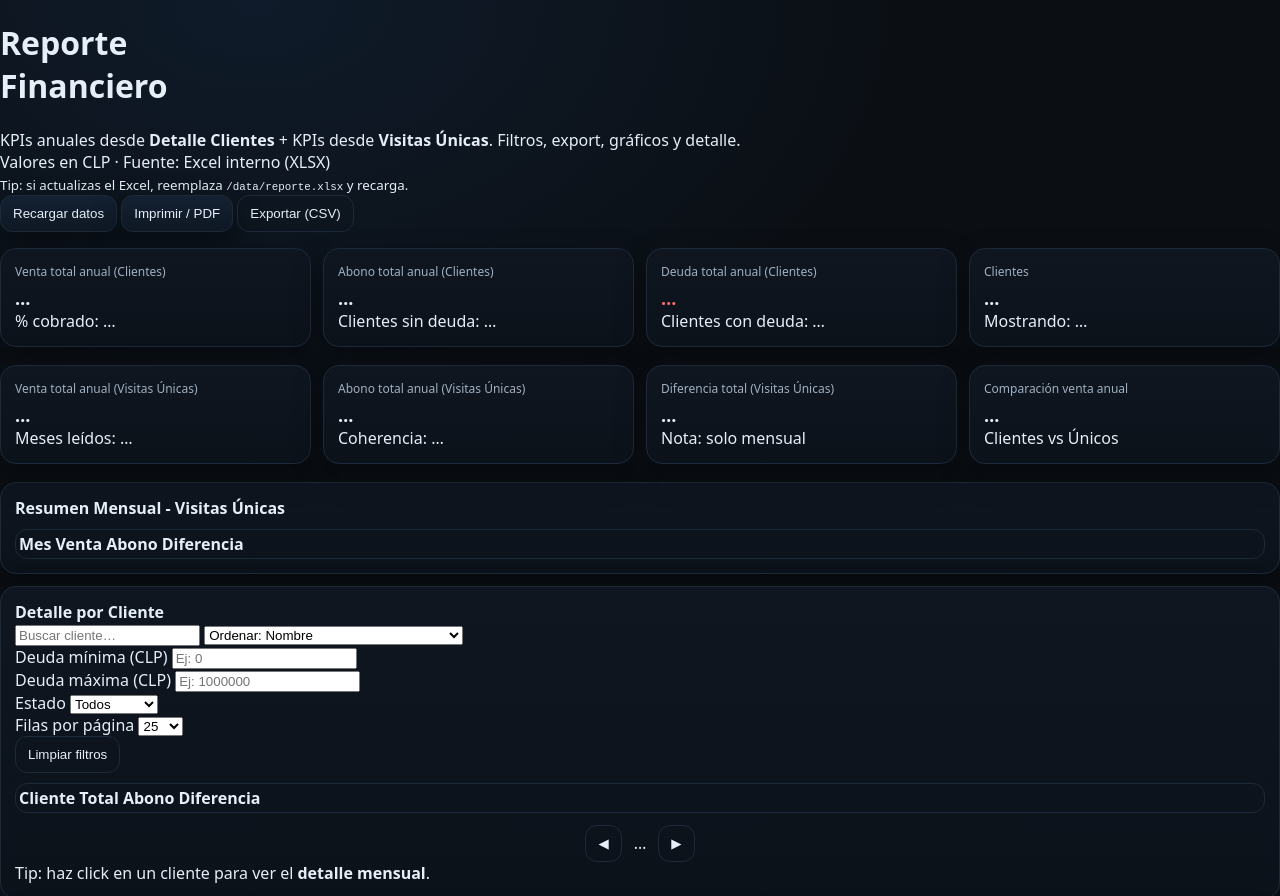
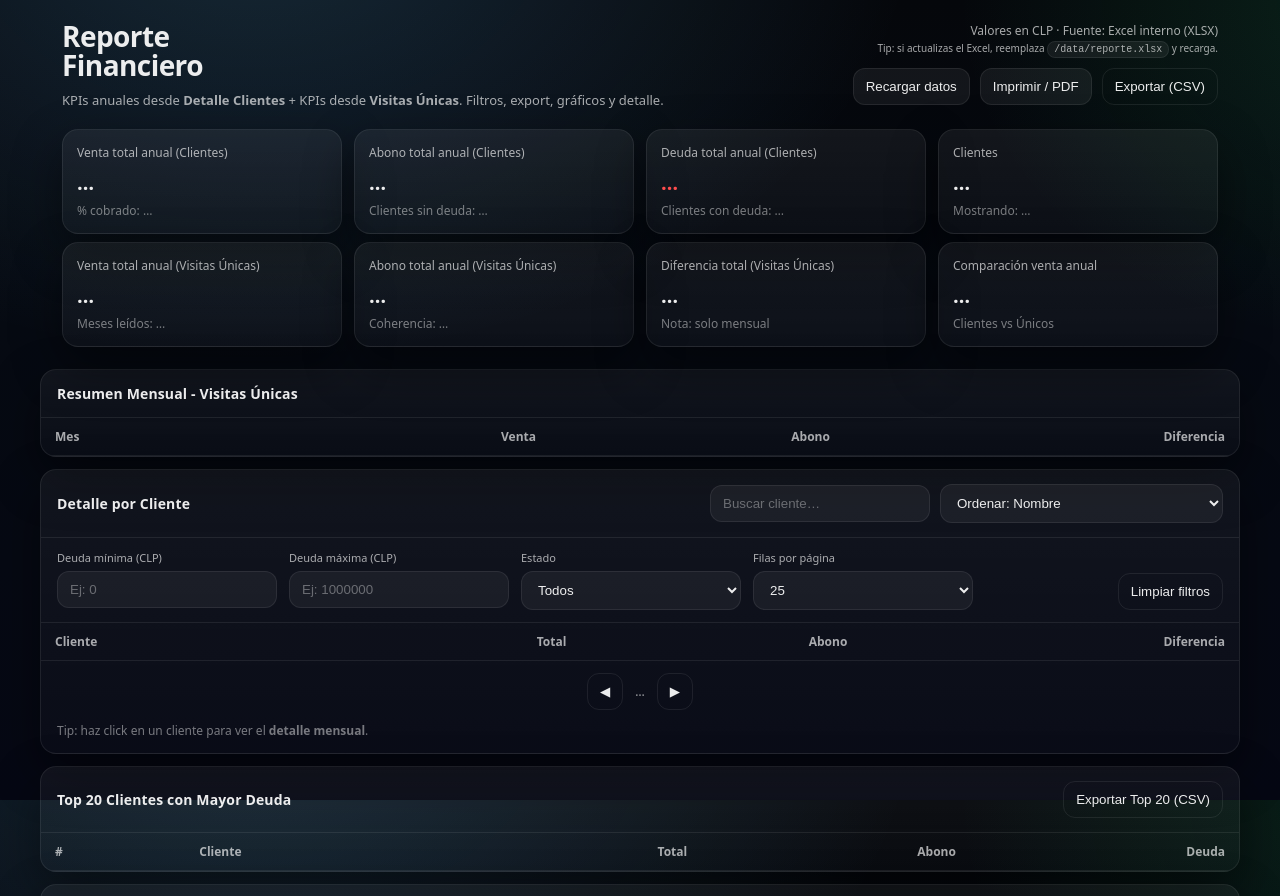
Before and after one commit to calidadecosanplagas/reporte-financiero, a plain HTML site: page index.html in a window 1280 px wide. Shown: the top 896 px of the page. Drawn offline with nearby package versions, Linux system fonts and the light colour scheme; no server answers.

Commit message:
Update styles.css

```diff
--- a/styles.css
+++ b/styles.css
@@ -1,163 +1,304 @@
 :root{
-  --bg:#0b0f14;
-  --card:#0f1620;
-  --card2:#0c121a;
-  --text:#e6eef7;
-  --muted:#9fb0c2;
-  --line:#1d2a3a;
-  --accent:#5aa7ff;
-  --bad:#ff6b6b;
-  --good:#67e8a7;
-  --shadow: 0 12px 30px rgba(0,0,0,.35);
-  --radius: 16px;
+  --bg:#070a10;
+  --card:#0b1220;
+  --card2:#0a1426;
+  --stroke:rgba(255,255,255,.08);
+  --text:rgba(255,255,255,.92);
+  --muted:rgba(255,255,255,.65);
+  --muted2:rgba(255,255,255,.45);
+  --good:#27d67a;
+  --bad:#ff4d4d;
+  --accent:#66c2ff;
+  --shadow: 0 20px 50px rgba(0,0,0,.45);
+  --radius:16px;
 }
 
-*{box-sizing:border-box}
-html,body{height:100%}
+*{ box-sizing:border-box; }
+html,body{ height:100%; }
 body{
   margin:0;
-  font-family: ui-sans-serif, system-ui, -apple-system, Segoe UI, Roboto, Arial, "Apple Color Emoji","Segoe UI Emoji";
-  background: radial-gradient(1200px 800px at 20% 0%, #0f1b2a 0%, var(--bg) 55%);
+  font-family: ui-sans-serif, system-ui, -apple-system, Segoe UI, Roboto, Arial;
   color:var(--text);
+  background:
+    radial-gradient(1200px 800px at 20% -10%, rgba(102,194,255,.18), transparent 55%),
+    radial-gradient(900px 700px at 110% 0%, rgba(39,214,122,.14), transparent 50%),
+    linear-gradient(180deg, #05070b 0%, #060a12 40%, #060814 100%);
 }
 
-.container{
-  max-width: 1050px;
-  margin: 0 auto;
-  padding: 28px 16px 40px;
+code{
+  background: rgba(255,255,255,.06);
+  padding:2px 6px;
+  border-radius:8px;
+  border:1px solid var(--stroke);
 }
 
-.header{
+.topbar{
   display:flex;
   justify-content:space-between;
-  gap:16px;
-  align-items:flex-start;
-  margin-bottom: 18px;
+  gap:24px;
+  padding:22px 22px 10px;
+  max-width: 1200px;
+  margin: 0 auto;
 }
 
-.header h1{margin:0; font-size: 28px; letter-spacing:.2px}
-.muted{color:var(--muted); font-size: 13px}
-.toolbar{display:flex; gap:10px; flex-wrap:wrap; justify-content:flex-end}
+.title h1{
+  margin:0;
+  font-size:28px;
+  line-height:1.05;
+  letter-spacing:-.02em;
+}
+.subtitle{
+  margin-top:10px;
+  max-width:640px;
+  color:var(--muted);
+  font-size:13px;
+}
+
+.topbar-right{
+  display:flex;
+  flex-direction:column;
+  align-items:flex-end;
+  gap:12px;
+}
+.meta{
+  text-align:right;
+  color:var(--muted);
+  font-size:12px;
+}
+.actions{ display:flex; gap:10px; flex-wrap:wrap; justify-content:flex-end; }
 
 .btn{
-  border:1px solid var(--line);
-  background: linear-gradient(180deg, #132132 0%, #0f1824 100%);
-  color: var(--text);
-  padding: 10px 12px;
-  border-radius: 12px;
+  border:1px solid var(--stroke);
+  background: rgba(255,255,255,.06);
+  color:var(--text);
+  padding:10px 12px;
+  border-radius:12px;
   cursor:pointer;
-  box-shadow: var(--shadow);
+  transition: transform .08s ease, background .2s ease;
 }
-.btn:hover{border-color:#2b3f58}
-.btn:active{transform: translateY(1px)}
-.btn-ghost{
-  background: transparent;
-  box-shadow:none;
+.btn:hover{ transform: translateY(-1px); background: rgba(255,255,255,.09); }
+.btn:active{ transform: translateY(0px); }
+.btn-ghost{ background: transparent; }
+
+.kpis{
+  max-width:1200px;
+  margin: 0 auto;
+  padding: 10px 22px;
+  display:grid;
+  grid-template-columns: repeat(4, minmax(0,1fr));
+  gap:12px;
+}
+.kpis-secondary{
+  padding-top: 0;
+  margin-top:-2px;
 }
 
-.kpis{
-  display:grid;
-  grid-template-columns: repeat(4, 1fr);
-  gap: 12px;
-  margin: 16px 0 18px;
+.kpi{
+  background: linear-gradient(180deg, rgba(255,255,255,.06), rgba(255,255,255,.03));
+  border:1px solid var(--stroke);
+  border-radius: var(--radius);
+  box-shadow: var(--shadow);
+  padding:14px 14px;
 }
-.kpi{
-  background: linear-gradient(180deg, var(--card) 0%, var(--card2) 100%);
-  border: 1px solid var(--line);
-  border-radius: var(--radius);
-  padding: 14px 14px;
-  box-shadow: var(--shadow);
-}
-.kpi-label{color:var(--muted); font-size: 12px; margin-bottom: 6px}
-.kpi-value{font-size: 18px; font-weight: 700}
-.kpi-negative{color: var(--bad)}
+.kpi-label{ color:var(--muted); font-size:12px; }
+.kpi-value{ font-size:20px; font-weight:800; margin-top:8px; letter-spacing:-.01em; }
+.kpi-hint{ margin-top:6px; color:var(--muted2); font-size:12px; }
+.neg{ color: var(--bad); }
+.pos{ color: var(--good); }
 
 .card{
-  background: linear-gradient(180deg, var(--card) 0%, var(--card2) 100%);
-  border: 1px solid var(--line);
+  max-width:1200px;
+  margin: 12px auto;
+  padding: 0;
+  background: linear-gradient(180deg, rgba(255,255,255,.05), rgba(255,255,255,.02));
+  border: 1px solid var(--stroke);
   border-radius: var(--radius);
-  padding: 14px;
-  margin: 12px 0;
   box-shadow: var(--shadow);
+  overflow:hidden;
 }
-.card-title{
+
+.card-header{
+  padding:14px 16px;
+  border-bottom:1px solid var(--stroke);
+}
+.card-header h2{
+  margin:0;
+  font-size:14px;
+  letter-spacing:.01em;
+}
+.card-header.row{
   display:flex;
+  align-items:center;
   justify-content:space-between;
   gap:12px;
-  align-items:center;
-  flex-wrap:wrap;
 }
-.card h2{margin:0; font-size: 16px}
-
-.search{
+.controls{
   display:flex;
   gap:10px;
   align-items:center;
   flex-wrap:wrap;
+  justify-content:flex-end;
 }
-.search input, .search select{
-  border:1px solid var(--line);
-  background:#0b111a;
+
+.input, .select{
+  background: rgba(255,255,255,.05);
+  border:1px solid var(--stroke);
   color:var(--text);
-  padding: 10px 12px;
-  border-radius: 12px;
+  padding:10px 12px;
+  border-radius:12px;
   outline:none;
+  min-width: 220px;
 }
-.search input{min-width: 220px}
+.select{ min-width: 220px; }
+.input::placeholder{ color: rgba(255,255,255,.35); }
 
-.table-wrap{overflow:auto; border-radius: 12px; border:1px solid var(--line); margin-top: 10px}
-.table{
+.filters{
+  display:flex;
+  gap:12px;
+  padding: 12px 16px;
+  border-bottom:1px solid var(--stroke);
+  flex-wrap:wrap;
+}
+.filter{ display:flex; flex-direction:column; gap:6px; }
+.filter label{ font-size:11px; color:var(--muted); }
+.filter-actions{ margin-left:auto; justify-content:flex-end; }
+
+.table-wrap{
+  overflow:auto;
   width:100%;
-  border-collapse: collapse;
-  min-width: 720px;
 }
-.table thead th{
+
+table{
+  width:100%;
+  border-collapse:collapse;
+  min-width: 700px;
+}
+thead th{
   text-align:left;
-  font-size: 12px;
-  color: var(--muted);
-  background: #0b111a;
-  border-bottom:1px solid var(--line);
-  padding: 10px 12px;
+  padding:10px 14px;
+  font-size:12px;
+  color:var(--muted);
+  border-bottom:1px solid var(--stroke);
 }
-.table td{
-  border-bottom:1px solid rgba(29,42,58,.7);
-  padding: 10px 12px;
-  font-size: 13px;
+tbody td{
+  padding:10px 14px;
+  border-bottom:1px solid rgba(255,255,255,.06);
+  font-size:12px;
 }
-.table tr:hover td{background: rgba(90,167,255,.06)}
-.num{text-align:right}
-.neg{color: var(--bad); font-weight: 600}
-.pos{color: var(--good); font-weight: 600}
+tbody tr:hover{
+  background: rgba(255,255,255,.04);
+}
+.num{ text-align:right; font-variant-numeric: tabular-nums; }
 
 .pager{
   display:flex;
+  align-items:center;
   justify-content:center;
-  align-items:center;
-  gap: 12px;
-  margin-top: 12px;
+  gap:12px;
+  padding: 12px 16px;
+}
+.page-info{
+  color:var(--muted);
+  font-size:12px;
+}
+
+.hint{
+  padding: 0 16px 14px;
+  color: var(--muted2);
+  font-size:12px;
 }
 
 .charts{
   display:grid;
-  grid-template-columns: 1fr;
-  gap: 14px;
-  margin-top: 10px;
+  grid-template-columns: repeat(2, minmax(0,1fr));
+  gap: 12px;
+  padding: 12px 16px 16px;
+}
+.chart-card{
+  border:1px solid var(--stroke);
+  border-radius: var(--radius);
+  background: rgba(0,0,0,.15);
+  padding: 12px;
+}
+.chart-title{
+  font-size:12px;
+  color:var(--muted);
+  margin-bottom:10px;
 }
 .chart-box{
-  border:1px solid var(--line);
-  background:#0b111a;
+  height: 280px;
+}
+.chart-box.tall{ height: 320px; }
+
+.footer{
+  max-width:1200px;
+  margin: 14px auto 24px;
+  padding: 0 22px;
+  color: var(--muted2);
+}
+
+/* Modal */
+.modal.hidden{ display:none; }
+.modal{
+  position:fixed;
+  inset:0;
+  z-index:50;
+}
+.modal-backdrop{
+  position:absolute;
+  inset:0;
+  background: rgba(0,0,0,.55);
+  backdrop-filter: blur(6px);
+}
+.modal-card{
+  position:relative;
+  max-width: 1000px;
+  margin: 5vh auto;
+  background: linear-gradient(180deg, rgba(255,255,255,.06), rgba(255,255,255,.03));
+  border:1px solid var(--stroke);
+  border-radius: 18px;
+  box-shadow: var(--shadow);
+  overflow:hidden;
+}
+.modal-header{
+  display:flex;
+  justify-content:space-between;
+  align-items:center;
+  gap:12px;
+  padding: 14px 16px;
+  border-bottom:1px solid var(--stroke);
+}
+.modal-title{ font-weight:800; }
+.modal-sub{ color: var(--muted); font-size:12px; margin-top:4px; }
+.modal-grid{
+  display:grid;
+  grid-template-columns: 320px 1fr;
+  gap: 12px;
+  padding: 12px 16px;
+  border-bottom:1px solid var(--stroke);
+}
+.modal-kpis{ display:grid; gap:10px; }
+.mini{
+  border:1px solid var(--stroke);
   border-radius: 14px;
+  background: rgba(0,0,0,.12);
   padding: 12px;
 }
-.chart-box h3{
-  margin:0 0 10px;
-  font-size: 13px;
-  color: var(--muted);
+.mini-label{ color:var(--muted); font-size:12px; }
+.mini-value{ font-weight:800; margin-top:6px; }
+
+.modal-actions{
+  padding: 12px 16px 16px;
+  display:flex;
+  justify-content:flex-end;
 }
 
-.footer{margin-top: 18px; text-align:center}
-
-@media (max-width: 950px){
-  .kpis{grid-template-columns: repeat(2, 1fr)}
-  .header{flex-direction:column; align-items:flex-start}
+/* Responsive */
+@media (max-width: 980px){
+  .topbar{ flex-direction:column; align-items:flex-start; }
+  .topbar-right{ align-items:flex-start; }
+  .kpis{ grid-template-columns: repeat(2, minmax(0,1fr)); }
+  .charts{ grid-template-columns: 1fr; }
+  .modal-grid{ grid-template-columns: 1fr; }
+  .input,.select{ min-width: 160px; width: 100%; }
 }
```
